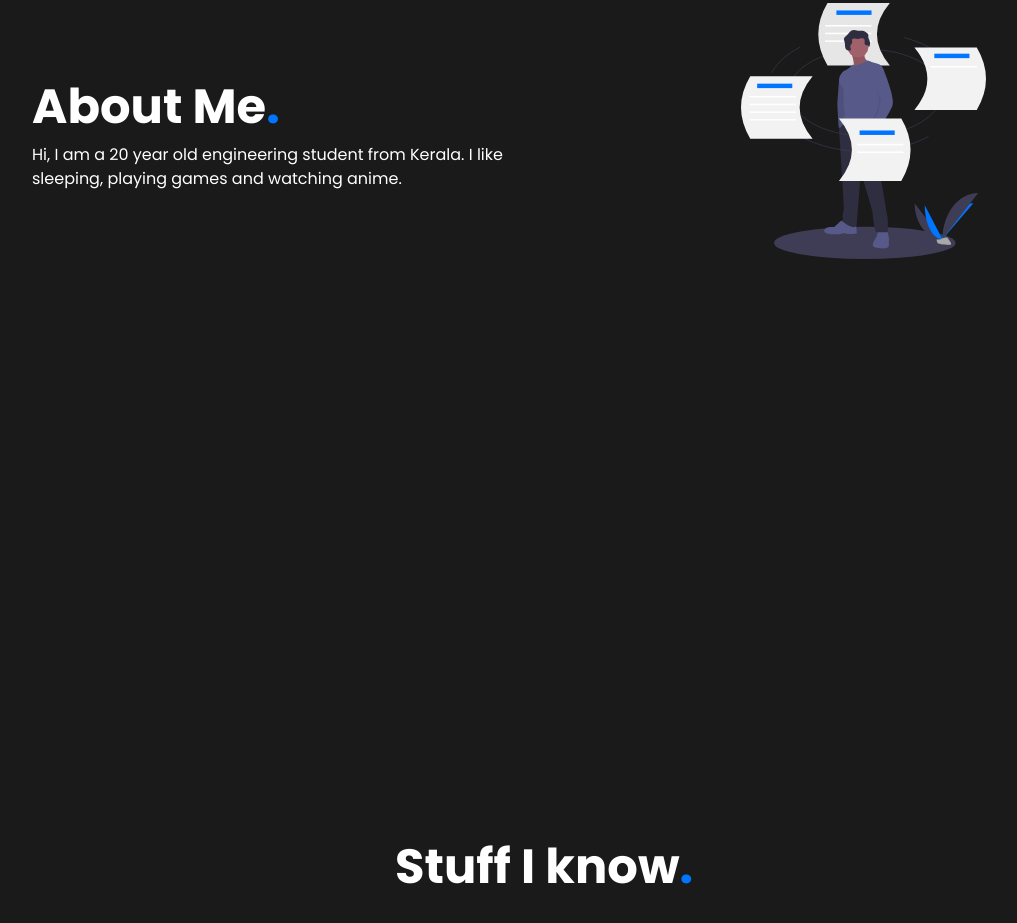
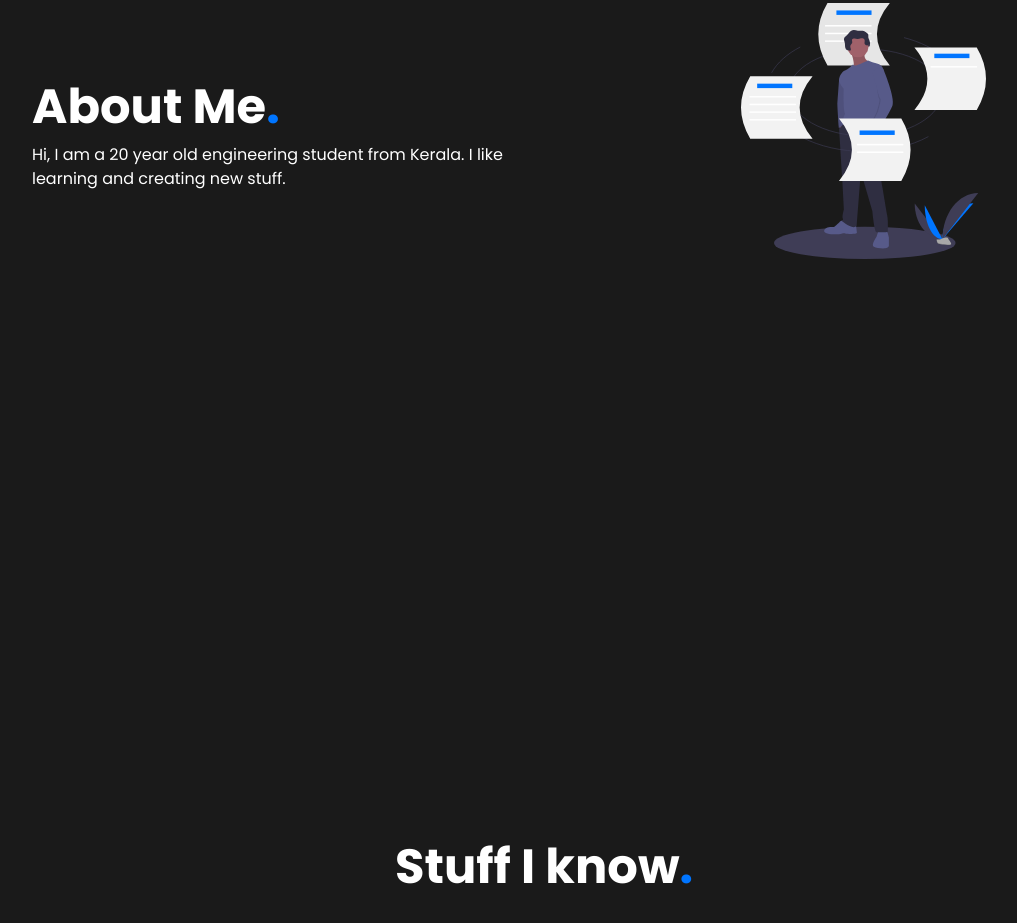
Before and after one commit to arjun-g-krishna/arjun-g-krishna.github.io, a plain HTML site: page index.html in a window 1280 px wide. Shown: the part 1083-2006 px from the top of the page, without its empty margins (96-1113 px from the left). Drawn offline with Linux system fonts and the light colour scheme; files whose address does not match are found by name; a web font is replaced by a local one.

Commit message:
Update index.html

```diff
--- a/index.html
+++ b/index.html
@@ -60,7 +60,7 @@
                         About Me<span class="accent">.</span>
                     </h1>
                     <p>
-                        Hi, I am a 20 year old engineering student from Kerala. I like sleeping, playing games and watching anime.
+                        Hi, I am a 20 year old engineering student from Kerala. I like learning and creating new stuff.
                     </p>
                 </div>
                 <img src="./assets/about-img.svg" alt="something" />
```
